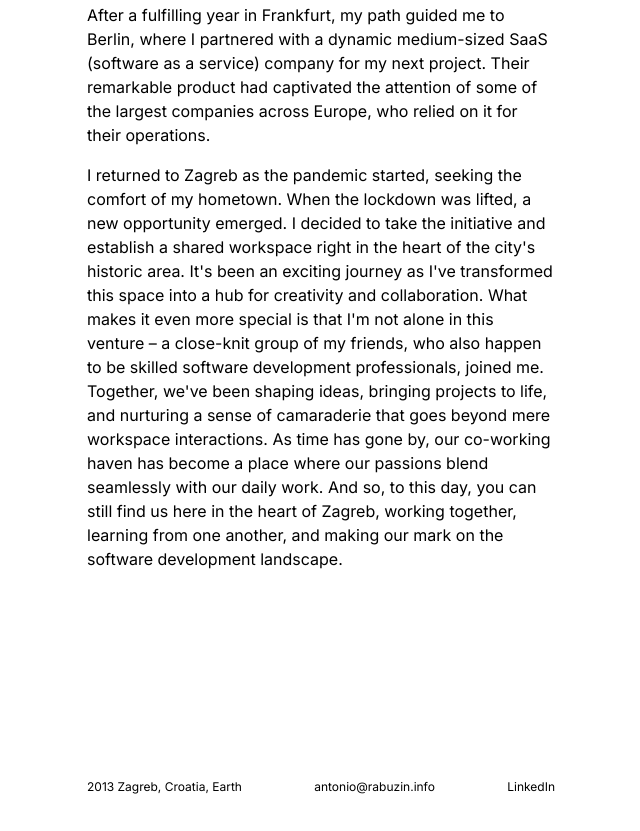
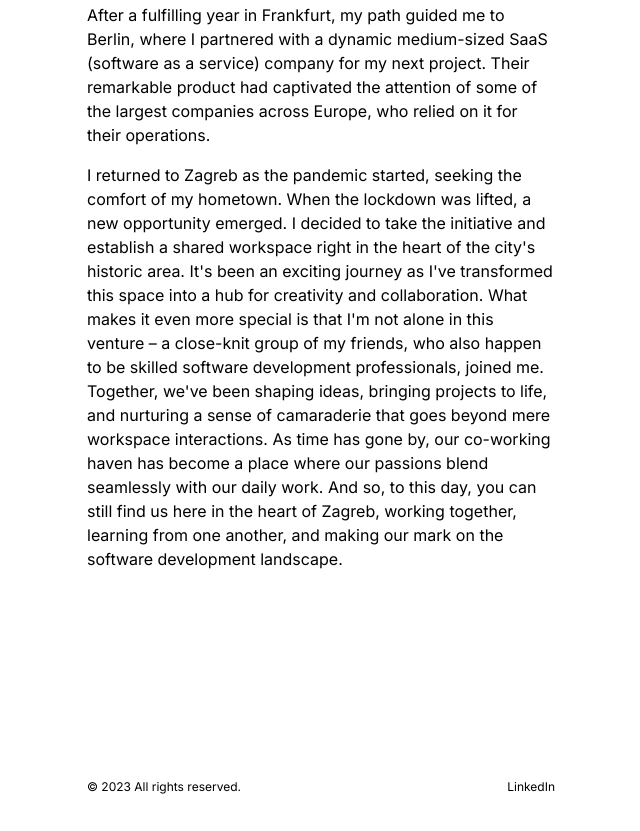
Before and after one commit to raba930/portfolio-web, a website built with Vite: page index.html in a window 1280 px wide. Shown: the part 2405-3236 px from the top of the page, without its empty margins (85-725 px from the left). Built offline with nearby package versions, Linux system fonts and the light colour scheme.

Commit message:
💄 Fix footer links

```diff
--- a/index.html
+++ b/index.html
@@ -167,9 +167,8 @@
     <footer class="grid grid-cols-8 mb-5 mt-48">
       <div class="col-span-8 md:col-span-5 md:col-start-2 xl:col-span-3 xl:col-start-2 text-xs flex justify-between">
         <span>
-          2013 Zagreb, Croatia, Earth
+         © 2023 All rights reserved.
         </span>
-        <a href="emailto:antonio@rabuzin.info">antonio@rabuzin.info</a>
         <a href="https://www.linkedin.com/in/antonio-rabuzin-zg/">LinkedIn</a>
       </div>
     </footer>
```
